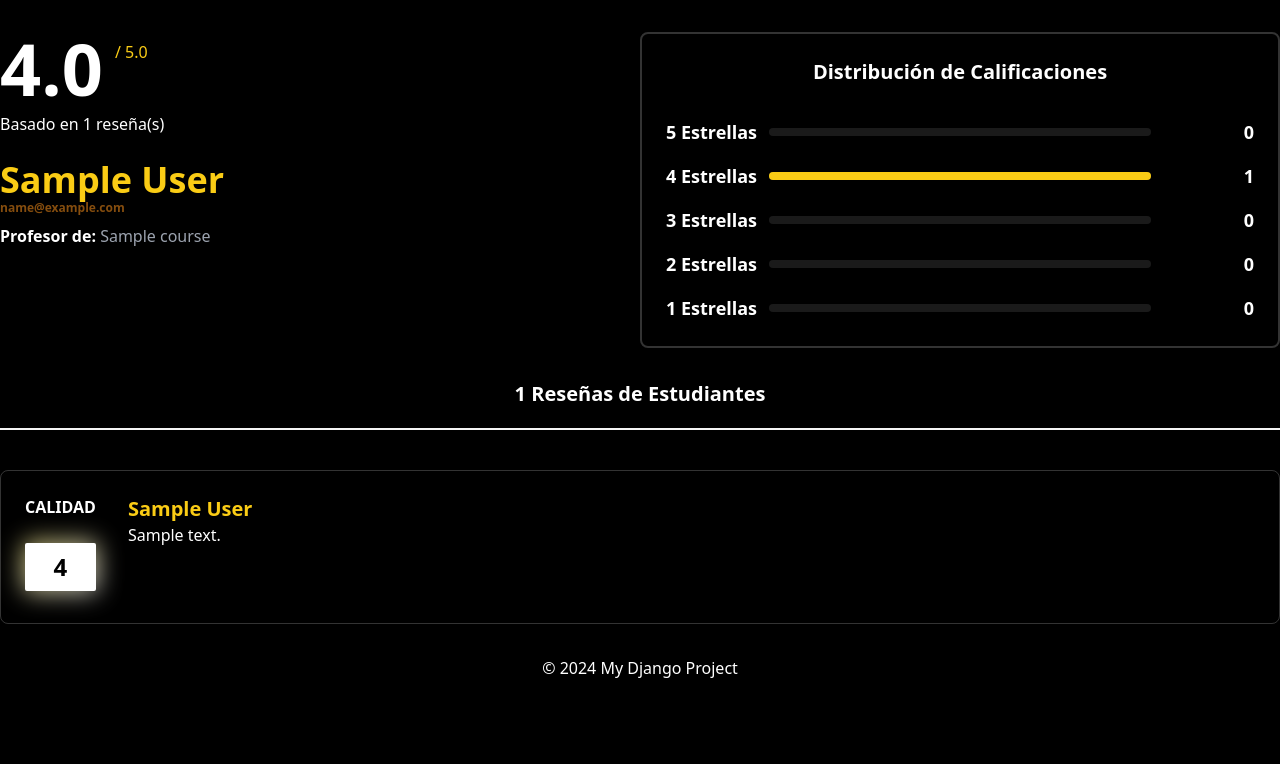
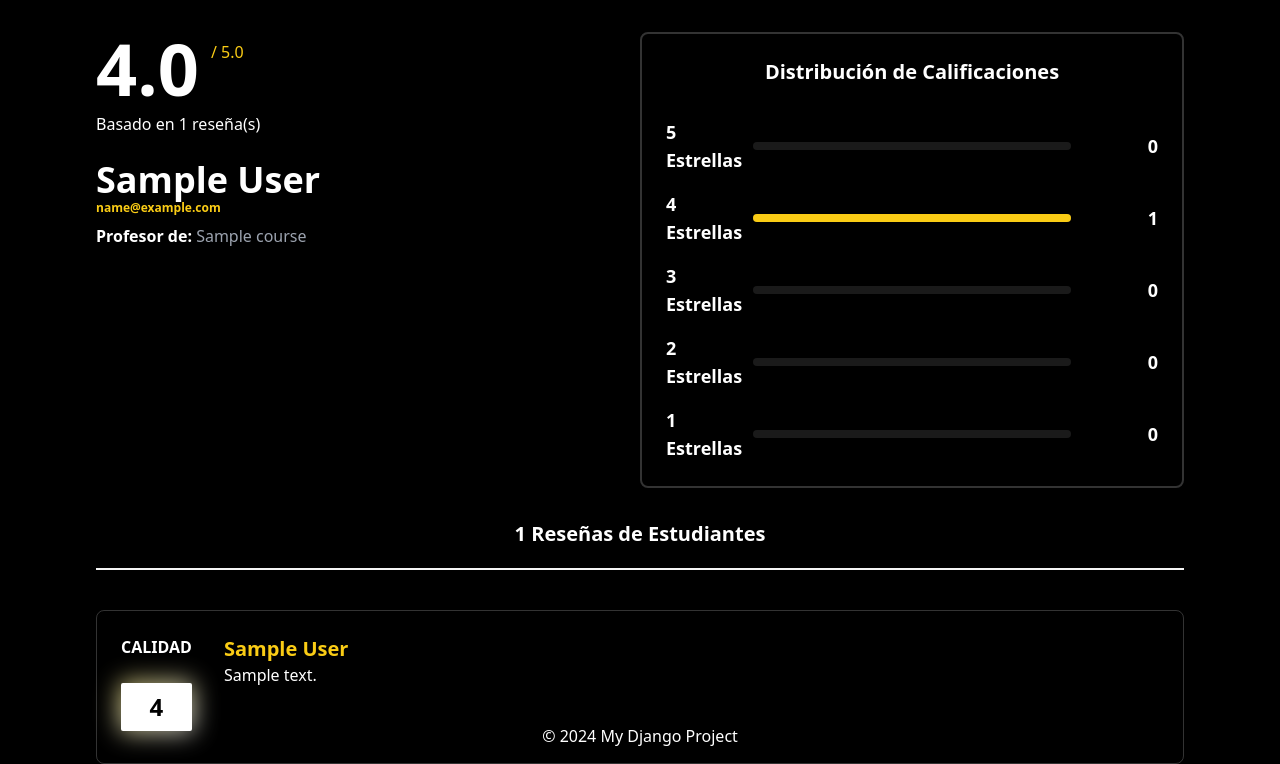
Before and after one commit to tebanduarte2/TALLER1, a Django app: page /professorView/1/ in a window 1280 px wide. Shown: the part 104-868 px from the top of the page. Before the commit the page ends 782 px from the top, so only its background shows below. Run offline with Django 5.2, Linux system fonts and the light colour scheme; tables that the repository leaves empty hold one stand-in row (values such as "Sample post"); style sheets or scripts are compiled from the project's sources; some libraries are stand-ins or nearby versions.

Commit message:
added the new professor view ui in html

```diff
--- a/fourStars/templates/fourStars/professorView.html
+++ b/fourStars/templates/fourStars/professorView.html
@@ -4,7 +4,7 @@
 
 {% block content %}
 
-<body>
+<main class="mx-24 ">
     <section id="teacher-summary" class="my-8 flex  justify-between">
         <article id="general-information" class="w-1/3 flex flex-col gap-6">
             <div class="container flex flex-col w-fit gap-2 ">
@@ -19,8 +19,8 @@
 
             <div id="professor-description" class="flex flex-col gap-2">
                 <div>
-                <h1 class="text-4xl font-bold text-yellow-400">{{ professor }}</h1>
-                <P class=" text-xs font-bold text-yellow-800">{{ professor.email }}</P>
+                    <h1 class="text-4xl font-bold ">{{ professor }}</h1>
+                    <P class=" text-xs font-bold text-yellow-400">{{ professor.email }}</P>
                 </div>
                 <p class="text-gray-400">
                     <span class="text-white font-semibold">Profesor de:</span>
@@ -31,7 +31,8 @@
             </div>
         </article>
 
-    <article id="rating-distribution" class="w-1/2 card flex flex-col gap-4 p-6  border-2 border-white border-opacity-20 rounded-lg shadow" >
+        <article id="rating-distribution"
+            class="w-1/2 card flex flex-col gap-4 p-6  border-2 border-white border-opacity-20 rounded-lg shadow">
             <h1 class="text-xl font-bold mb-4 text-center">Distribución de Calificaciones</h1>
             <div class="flex flex-col gap-4">
                 {% for rating in ratings_distribution %}
@@ -52,5 +53,6 @@
             {% endfor %}
         </ul>
     </section>
+</main>
 
 {% endblock %}
```
Lines whose indentation alone changed are shown as unchanged.
